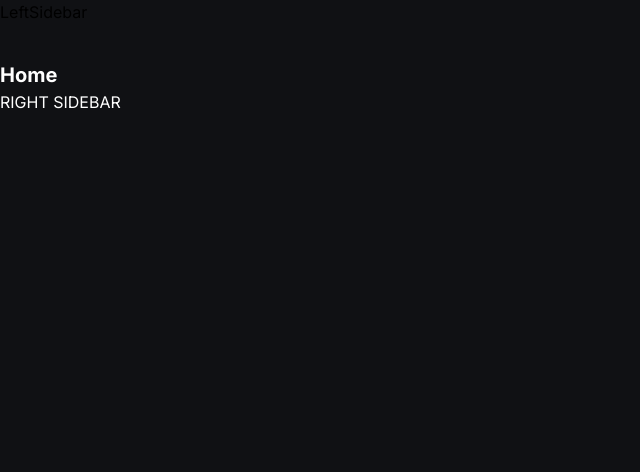
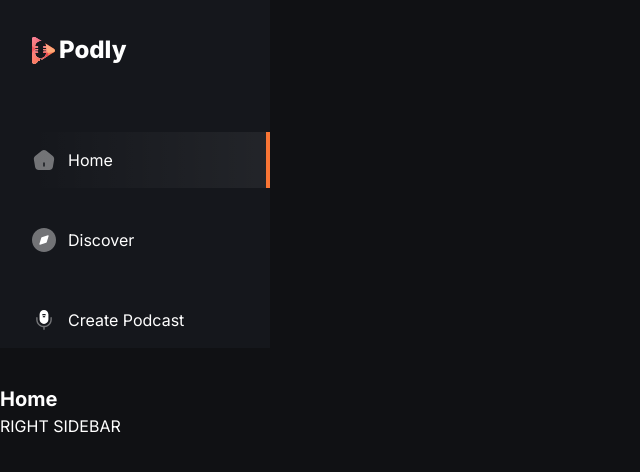
Before and after one commit to laxmanrathod69/Podly, a Next.js app: page / in a window 1280 px wide. Shown: the top 472 px of the page, without its empty margins (0-640 px from the left). Built offline with nearby package versions, Linux system fonts and the light colour scheme.

Commit message:
Implement left sidebar component

```diff
--- a/components/LeftSidebar.tsx
+++ b/components/LeftSidebar.tsx
@@ -1,9 +1,48 @@
-import React from 'react'
+"use client";
+
+import Image from "next/image";
+import Link from "next/link";
+import { useRouter, usePathname } from "next/navigation";
+import { sidebarLinks } from "@/constants";
+import { cn } from "@/lib/utils";
 
 const LeftSidebar = () => {
+  const route = useRouter();
+  const pathname = usePathname();
+
   return (
-    <div>LeftSidebar</div>
-  )
-}
+    <section className="left_sidebar">
+      <nav className="flex flex-col gap-6">
+        <Link
+          href="/"
+          className="flex cursor-pointer items-center gap-1 pb-10 max-lg:justify-center"
+        >
+          <Image src="/icons/logo.svg" width={23} height={27} alt="logo" />
+          <h1 className="text-24 font-extrabold text-white-1 max-lg:hidden">
+            Podly
+          </h1>
+        </Link>
+        {sidebarLinks.map(({ route, label, imgURL }) => {
+          const isActive =
+            pathname === route || pathname.startsWith(`${route}/`);
 
-export default LeftSidebar
+          return (
+            <Link
+              key={label}
+              href={route}
+              className={cn(
+                "flex gap-3 items-center py-4 max-lg:px-4 justify-center lg:justify-start",
+                { "bg-nav-focus border-r-4 border-orange-1": isActive }
+              )}
+            >
+              <Image src={imgURL} alt={label} width={24} height={24} />
+              <p>{label}</p>
+            </Link>
+          );
+        })}
+      </nav>
+    </section>
+  );
+};
+
+export default LeftSidebar;
--- /dev/null
+++ b/constants/index.ts
@@ -0,0 +1,103 @@
+export const sidebarLinks = [
+  {
+    imgURL: "/icons/home.svg",
+    route: "/",
+    label: "Home",
+  },
+  {
+    imgURL: "/icons/discover.svg",
+    route: "/discover",
+    label: "Discover",
+  },
+  {
+    imgURL: "/icons/microphone.svg",
+    route: "/create-podcast",
+    label: "Create Podcast",
+  },
+];
+
+export const voiceDetails = [
+  {
+    id: 1,
+    name: "alloy",
+  },
+  {
+    id: 2,
+    name: "echo",
+  },
+  {
+    id: 3,
+    name: "fable",
+  },
+  {
+    id: 4,
+    name: "onyx",
+  },
+  {
+    id: 5,
+    name: "nova",
+  },
+  {
+    id: 6,
+    name: "shimmer",
+  },
+];
+
+export const podcastData = [
+  {
+    id: 1,
+    title: "The Joe Rogan Experience",
+    description: "A long form, in-depth conversation",
+    imgURL:
+      "https://lovely-flamingo-139.convex.cloud/api/storage/3106b884-548d-4ba0-a179-785901f69806",
+  },
+  {
+    id: 2,
+    title: "The Futur",
+    description: "This is how the news should sound",
+    imgURL:
+      "https://lovely-flamingo-139.convex.cloud/api/storage/16fbf9bd-d800-42bc-ac95-d5a586447bf6",
+  },
+  {
+    id: 3,
+    title: "Waveform",
+    description: "Join Michelle Obama in conversation",
+    imgURL:
+      "https://lovely-flamingo-139.convex.cloud/api/storage/60f0c1d9-f2ac-4a96-9178-f01d78fa3733",
+  },
+  {
+    id: 4,
+    title: "The Tech Talks Daily Podcast",
+    description: "This is how the news should sound",
+    imgURL:
+      "https://lovely-flamingo-139.convex.cloud/api/storage/5ba7ed1b-88b4-4c32-8d71-270f1c502445",
+  },
+  {
+    id: 5,
+    title: "GaryVee Audio Experience",
+    description: "A long form, in-depth conversation",
+    imgURL:
+      "https://lovely-flamingo-139.convex.cloud/api/storage/ca7cb1a6-4919-4b2c-a73e-279a79ac6d23",
+  },
+  {
+    id: 6,
+    title: "Syntax ",
+    description: "Join Michelle Obama in conversation",
+    imgURL:
+      "https://lovely-flamingo-139.convex.cloud/api/storage/b8ea40c7-aafb-401a-9129-73c515a73ab5",
+  },
+  {
+    id: 7,
+    title: "IMPAULSIVE",
+    description: "A long form, in-depth conversation",
+    imgURL:
+      "https://lovely-flamingo-139.convex.cloud/api/storage/8a55d662-fe3f-4bcf-b78b-3b2f3d3def5c",
+  },
+  {
+    id: 8,
+    title: "Ted Tech",
+    description: "This is how the news should sound",
+    imgURL:
+      "https://lovely-flamingo-139.convex.cloud/api/storage/221ee4bd-435f-42c3-8e98-4a001e0d806e",
+  },
+];
```
